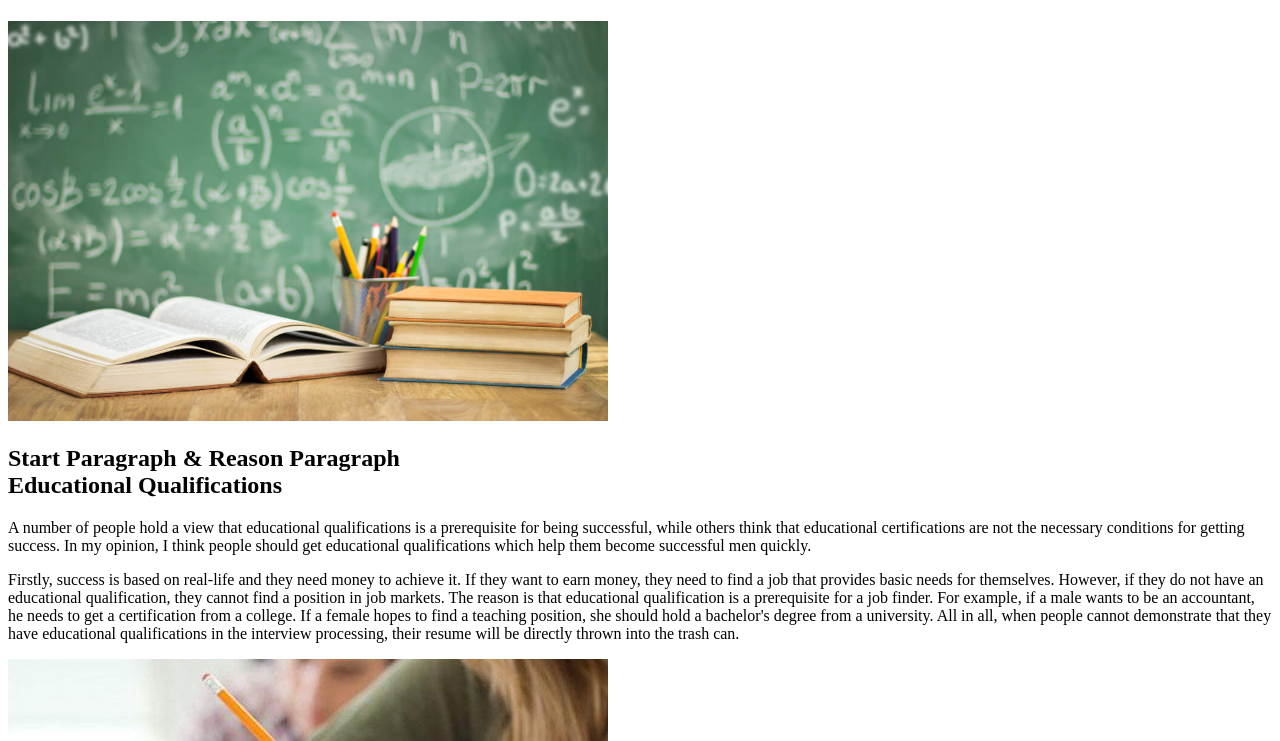
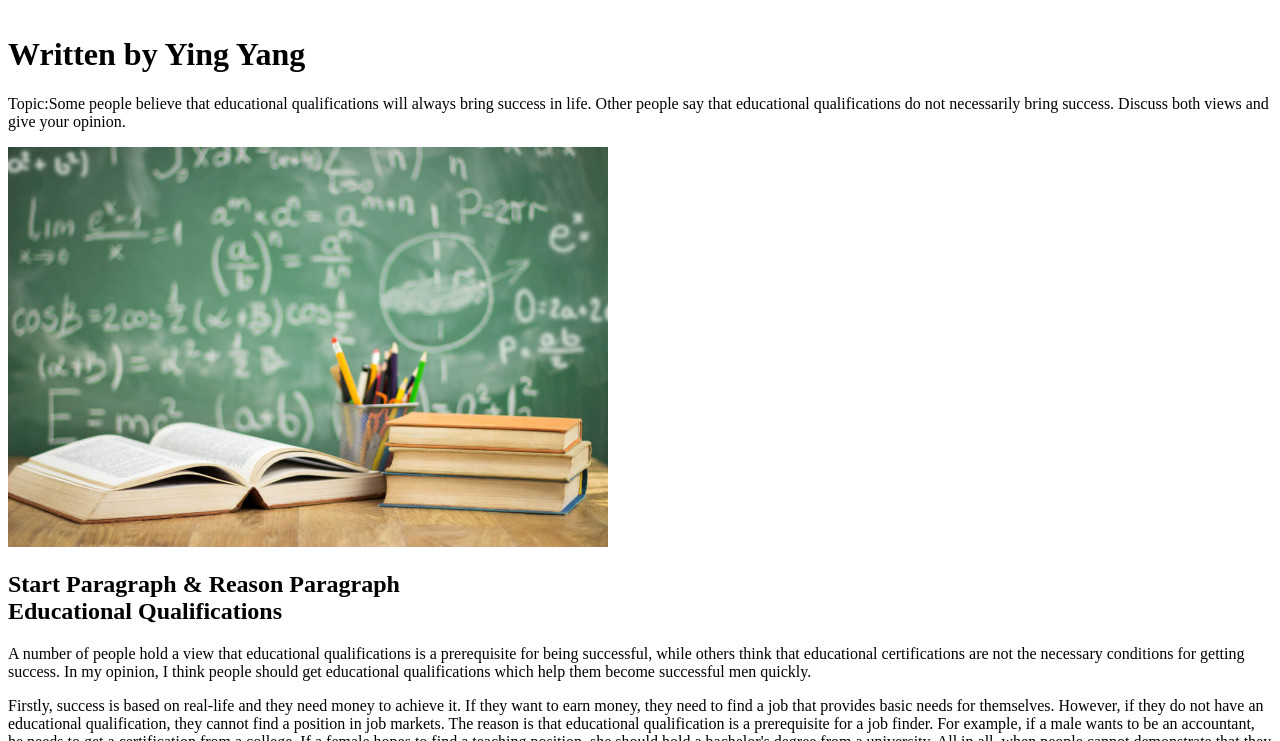
Before and after one commit to crisdenoronha/DeNoronha_C_Yang_Y_educational_qualifications_and_sucess, a plain HTML site: page yang_ying_index.html in a window 1280 px wide. Shown: the part 59-800 px from the top of the page. Drawn offline with Linux system fonts and the light colour scheme.

Commit message:
Update yang_ying_index.html
a little change

```diff
--- a/yang_ying_index.html
+++ b/yang_ying_index.html
@@ -7,7 +7,8 @@
     <title>A discussion about Educational Qualifications</title>
 </head>
 <body>
-    <h1>A discussion about Educational Qualifications</h1>
+    <h1>A discussion about Educational Qualifications<br><br>Written by Ying Yang</h1>
+    <p>Topic:Some people believe that educational qualifications will always bring success in life. Other people say that educational qualifications do not necessarily bring success. Discuss both views and give your opinion.</p>
     <img src="image/education-is-important.jpg" width=600 alt="picture of education">
     <section>
         <h2>Start Paragraph & Reason Paragraph<br>Educational Qualifications</h2>
```
